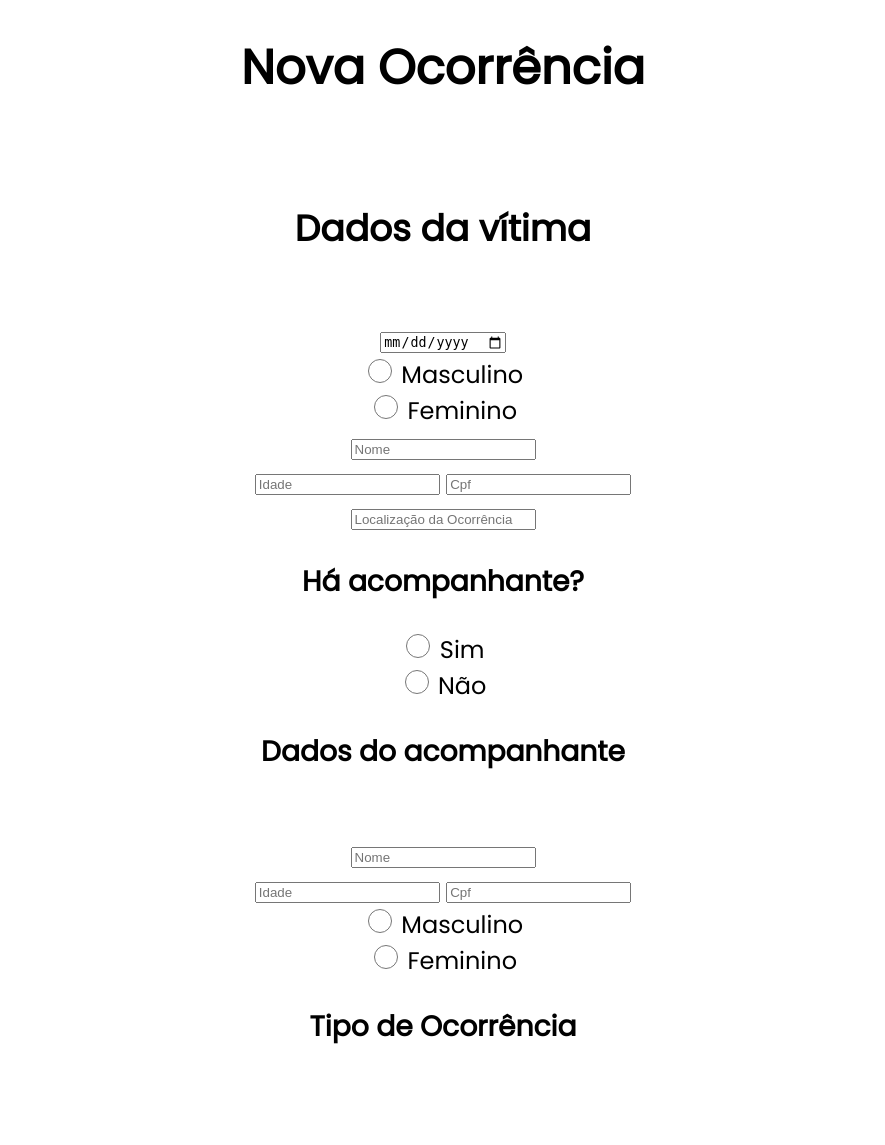
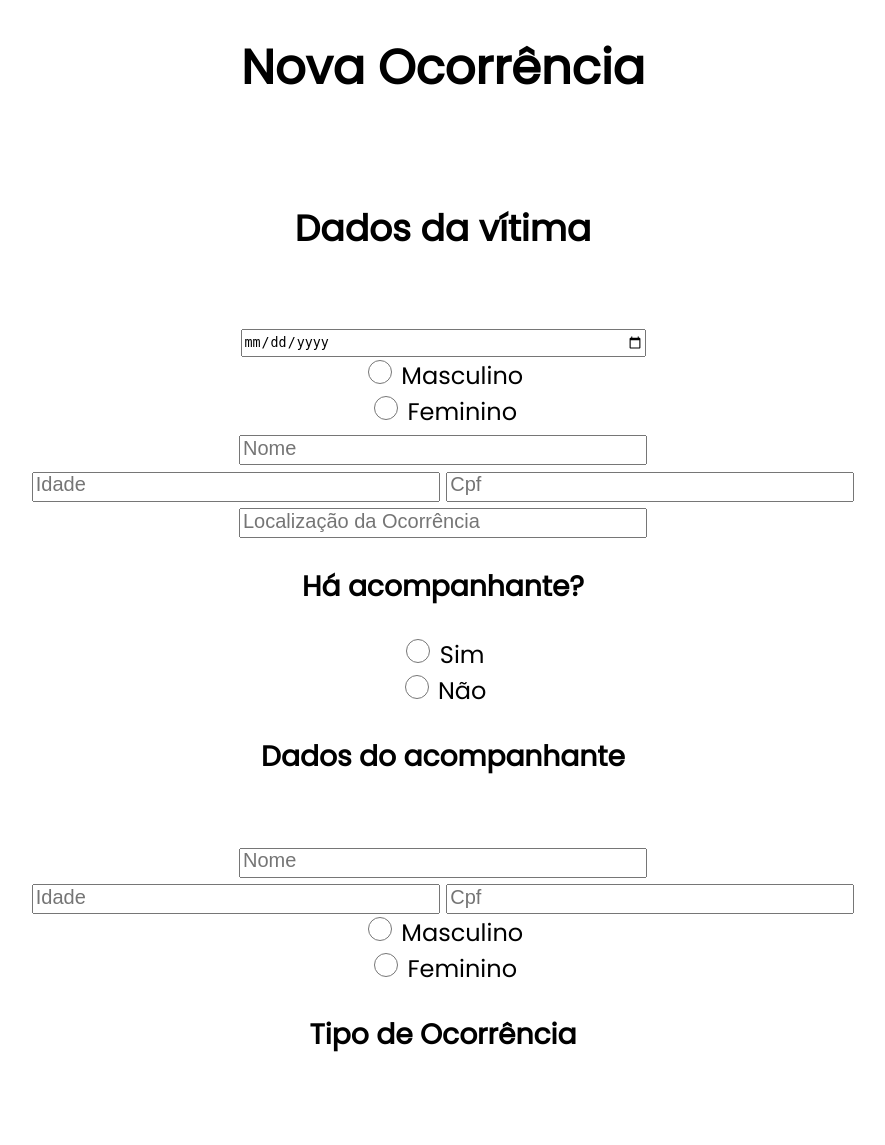
Before and after one commit to CaueFoyth/NOAR, a Flask app: page /ver in a window 1280 px wide. Shown: the top 1145 px of the page, without its empty margins (197-1082 px from the left). Run offline with Flask 3, Linux system fonts and the light colour scheme; a user stored in the database is signed in; some libraries are stand-ins or nearby versions.

Commit message:
atualização na estilização do s inputs do forms

```diff
--- a/static/forms.css
+++ b/static/forms.css
@@ -12,4 +12,22 @@ input[type=checkbox] {
 input[type=radio] {
   width: 24px;
   height: 24px;
+}
+
+input[type=text] {
+  width: 400px;
+  height: 24px;
+}
+
+input[type=text]::-moz-placeholder {
+  font-size: 20px;
+}
+
+input[type=text]::placeholder {
+  font-size: 20px;
+}
+
+input[type=date] {
+  width: 400px;
+  height: 24px;
 }/*# sourceMappingURL=forms.css.map */
--- a/static/forms.scss
+++ b/static/forms.scss
@@ -14,3 +14,17 @@ input[type=radio] {
     width: 24px;
     height: 24px;
 }
+
+input[type=text] {
+    width: 400px;
+    height: 24px;
+}
+
+input[type=text]::placeholder {
+    font-size: 20px;
+}
+
+input[type=date]{
+    width: 400px;
+    height: 24px;
+}
```
Also changed, not shown: 1 other file.
